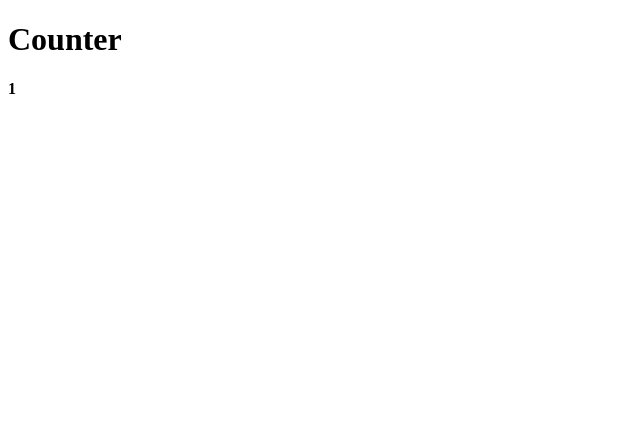
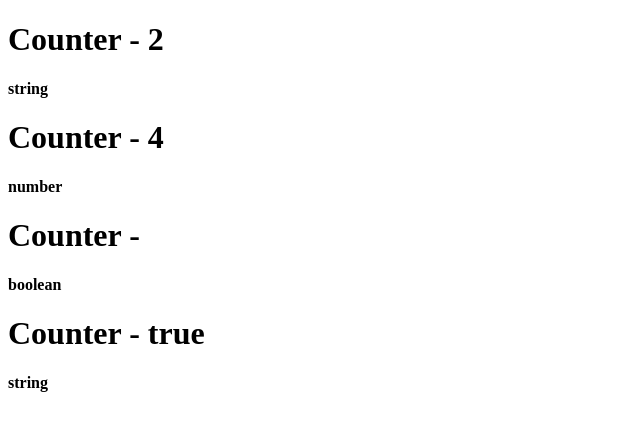
Before and after one commit to MartynaBartniczak/React, a React (Create React App) app: page / in a window 1280 px wide. Shown: the top 430 px of the page, without its empty margins (0-640 px from the left). Built offline with nearby package versions, Linux system fonts and the light colour scheme.

Commit message:
Passing props to Counter

```diff
--- a/src/components/App.js
+++ b/src/components/App.js
@@ -9,7 +9,10 @@ export default class App extends React.Component {
         id="foo"
         className="welcome"
       >
-        <Counter />
+        <Counter initialValue="2"/>
+        <Counter initialValue={4}/>
+        <Counter initialValue={true}/>
+        <Counter initialValue="true"/>
       </div>
     )
   }
--- a/src/components/Counter.js
+++ b/src/components/Counter.js
@@ -4,8 +4,8 @@ export default class Counter extends React.Component {
   render() {
     return (
       <div>
-        <h1>Counter</h1>
-        <strong>1</strong>
+        <h1>Counter - {this.props.initialValue}</h1>
+        <strong>{typeof this.props.initialValue}</strong>
       </div>
     )
   }
```
